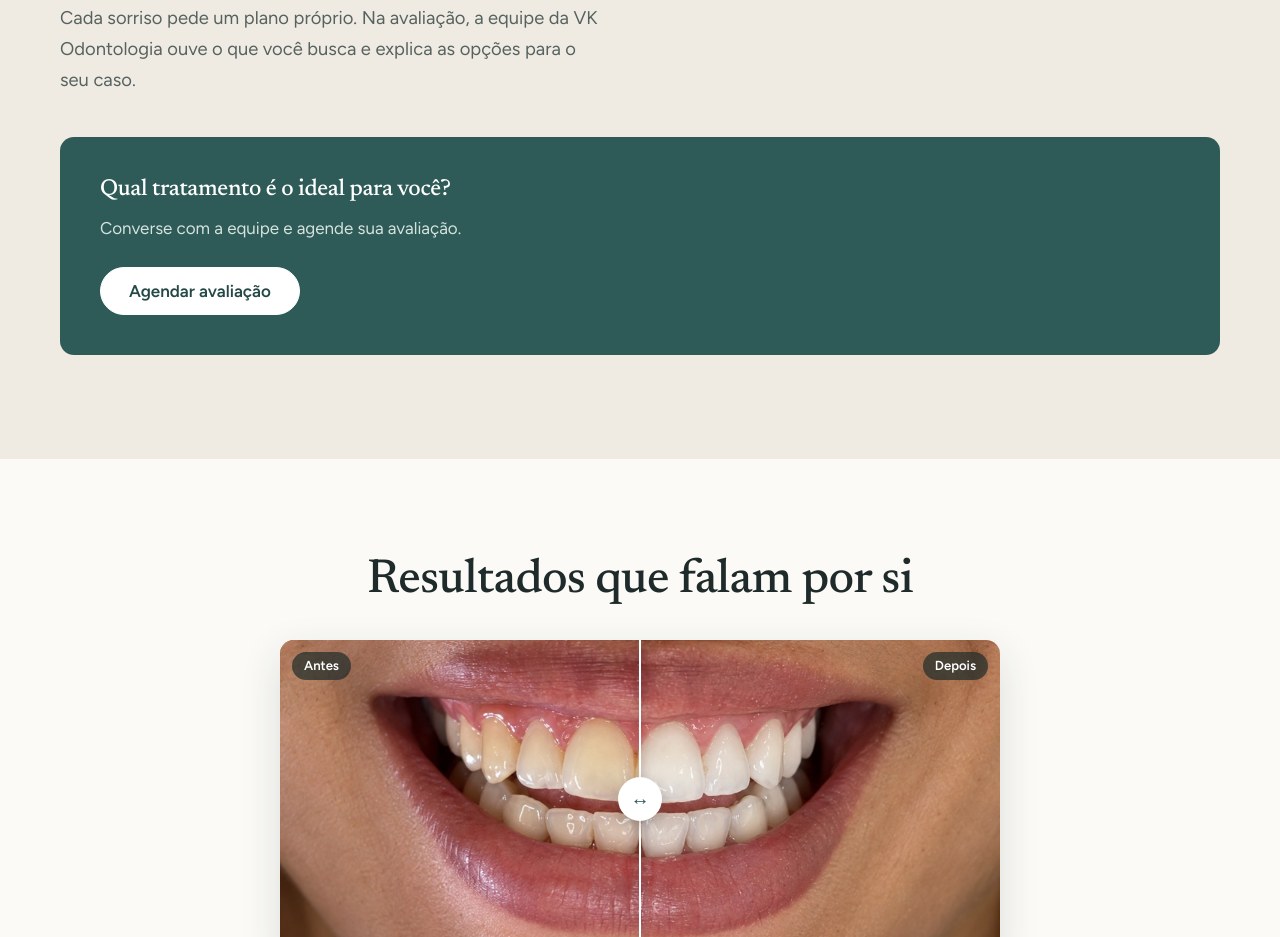
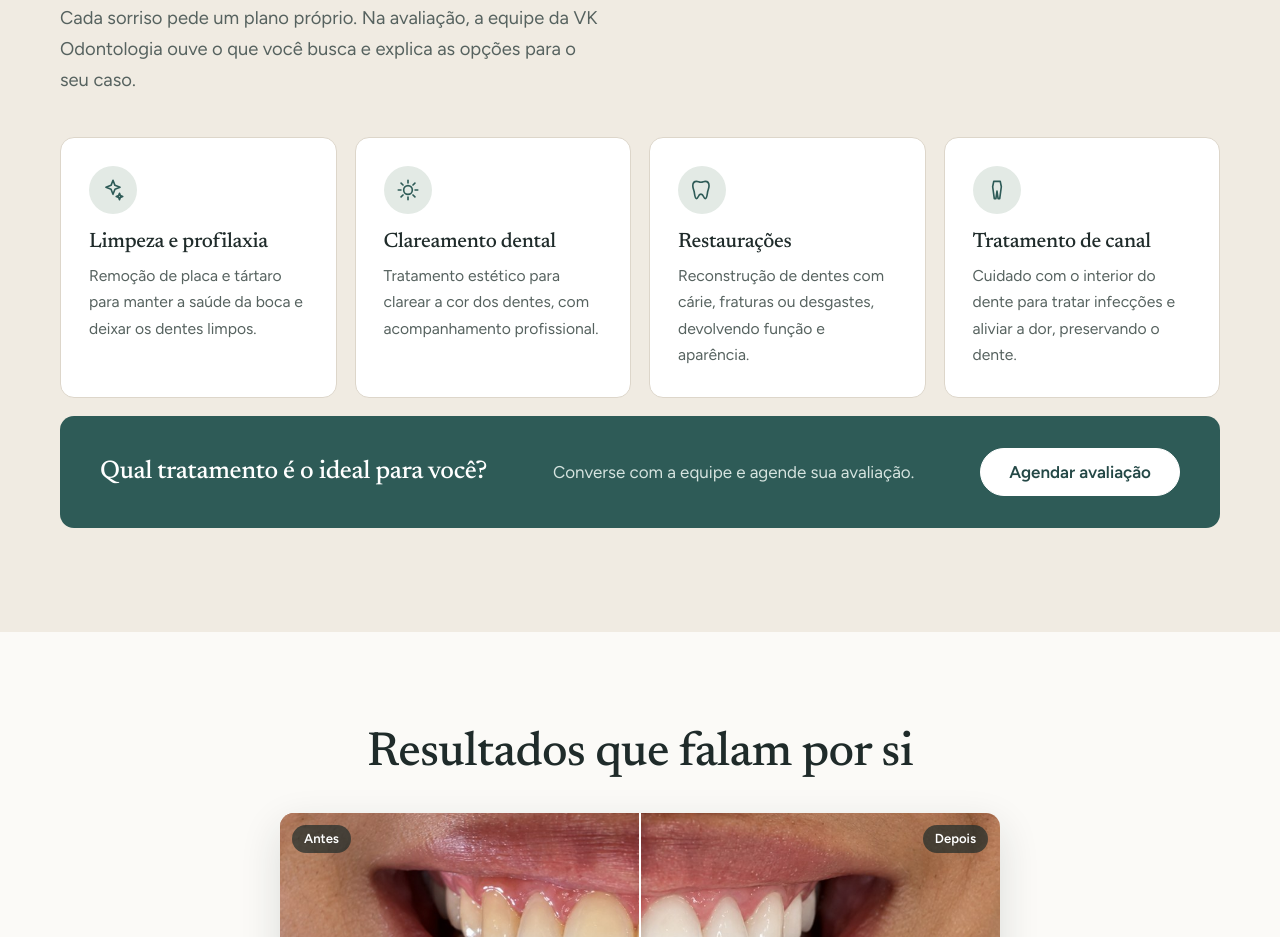
Before and after one commit to Hrdohot/VK-odonto, a website: page index.html in a window 1280 px wide. Shown: the part 2155-3092 px from the top of the page. Drawn offline with Linux system fonts and the light colour scheme.

Commit message:
Add files via upload

```diff
--- a/css/styles.css
+++ b/css/styles.css
@@ -30,8 +30,8 @@ nav ul{display:none;list-style:none;padding:0}nav a{text-decoration:none;padding
 .media img{width:100%;aspect-ratio:4/5;object-fit:cover;object-position:50% 30%;border-radius:var(--r)}
 .alt{background:var(--sand)}
 .prose p,.two-media p{color:var(--mut)}.two-media .big{font:500 clamp(1.4rem,3vw,1.8rem)/1.3 'Newsreader',serif;color:var(--ink);margin:20px 0 16px}
-.cards{display:grid;gap:18px;margin-top:40px;grid-template-columns:repeat(auto-fit,minmax(260px,1fr))}
-.treat{background:#fff;border-radius:var(--r);overflow:hidden}.treat img{width:100%;aspect-ratio:4/3;object-fit:cover}.treat div{padding:22px}.treat p{color:var(--mut);margin-top:6px}
+.cards{display:grid;gap:18px;margin-top:40px;grid-template-columns:repeat(auto-fit,minmax(240px,1fr))}
+.treat{background:#fff;border:1px solid var(--line);border-radius:var(--r);padding:28px}.treat .ico{display:grid;place-items:center;width:48px;height:48px;border-radius:50%;background:var(--sage);margin-bottom:18px}.treat svg{width:26px;height:26px;stroke:var(--acc);fill:none;stroke-width:1.5;stroke-linecap:round;stroke-linejoin:round}.treat h3{font-size:1.3rem}.treat p{color:var(--mut);margin-top:8px;font-size:.98rem}
 .cta-card{background:var(--acc);color:#fff;border-radius:var(--r);padding:40px;display:flex;flex-direction:column;align-items:flex-start;gap:12px}
 .cta-card p{color:#D5E3DF}.cta-card .btn{background:#fff;color:var(--acc2);border-color:#fff;margin-top:12px}
 .dif{position:relative;overflow:hidden}.dif .wrap{position:relative;z-index:1}
@@ -88,3 +88,4 @@ iframe{width:100%;height:220px;border:0;border-radius:var(--r)}
 #resultados .ba{max-width:720px}
 #resultados+.dif{padding-top:64px}
 @media(min-width:1000px){#resultados{padding-top:96px}#resultados+.dif{padding-top:88px}}
+@media(min-width:1000px){.cards{grid-template-columns:repeat(4,1fr)}.cta-card{grid-column:1/-1;flex-direction:row;align-items:center;justify-content:space-between;gap:24px;padding:32px 40px}.cta-card .btn{margin-top:0;flex:none}.cta-card h3{font-size:1.6rem}}
--- a/index.html
+++ b/index.html
@@ -52,8 +52,11 @@
  <h2 class="rv">Soluções para cuidar do seu sorriso</h2>
  <p class="lead">Cada sorriso pede um plano próprio. Na avaliação, a equipe da VK Odontologia ouve o que você busca e explica as opções para o seu caso.</p>
  <div class="cards">
-  <!-- EDITAR: para cada tratamento confirmado, adicione antes do bloco de CTA:
-  <article class="treat"><img src="assets/images/arquivo.jpg" alt="" width="800" height="600" loading="lazy"><div><h3>Nome</h3><p>Descrição curta.</p></div></article> -->
+  <!-- EDITAR: para trocar, adicionar ou remover um tratamento, edite os blocos <article class="treat"> abaixo -->
+  <article class="treat rv"><span class="ico" aria-hidden="true"><svg viewBox="0 0 24 24"><path d="M12 3l1.8 4.7L18.5 9.5l-4.7 1.8L12 16l-1.8-4.7L5.5 9.5l4.7-1.8zM18 15l.8 2.2L21 18l-2.2.8L18 21l-.8-2.2L15 18l2.2-.8z"/></svg></span><h3>Limpeza e profilaxia</h3><p>Remoção de placa e tártaro para manter a saúde da boca e deixar os dentes limpos.</p></article>
+  <article class="treat rv"><span class="ico" aria-hidden="true"><svg viewBox="0 0 24 24"><circle cx="12" cy="12" r="4"/><path d="M12 3v2.5M12 18.5V21M3 12h2.5M18.5 12H21M5.6 5.6l1.8 1.8M16.6 16.6l1.8 1.8M5.6 18.4l1.8-1.8M16.6 7.4l1.8-1.8"/></svg></span><h3>Clareamento dental</h3><p>Tratamento estético para clarear a cor dos dentes, com acompanhamento profissional.</p></article>
+  <article class="treat rv"><span class="ico" aria-hidden="true"><svg viewBox="0 0 24 24"><path d="M7 4c-2 0-3.5 1.6-3.5 4 0 2 .8 3.4 1.2 5.2.5 2.2.6 6.8 2.3 6.8 1.7 0 1.3-4.2 4-4.2s2.3 4.2 4 4.2c1.7 0 1.8-4.6 2.3-6.8.4-1.8 1.2-3.2 1.2-5.2 0-2.4-1.5-4-3.5-4-1.4 0-2.2.8-4 .8S8.4 4 7 4z"/></svg></span><h3>Restaurações</h3><p>Reconstrução de dentes com cárie, fraturas ou desgastes, devolvendo função e aparência.</p></article>
+  <article class="treat rv"><span class="ico" aria-hidden="true"><svg viewBox="0 0 24 24"><path d="M9 4h6l1 5-1.5 11h-1.5L12 13l-1 7H9.5L8 9z"/></svg></span><h3>Tratamento de canal</h3><p>Cuidado com o interior do dente para tratar infecções e aliviar a dor, preservando o dente.</p></article>
   <aside class="cta-card rv"><h3>Qual tratamento é o ideal para você?</h3><p>Converse com a equipe e agende sua avaliação.</p><a class="btn" href="https://wa.me/5551997945678?text=Ol%C3%A1!%20Gostaria%20de%20agendar%20uma%20avalia%C3%A7%C3%A3o%20na%20VK%20Odontologia." target="_blank" rel="noopener">Agendar avaliação</a></aside>
  </div>
 </div></section>
```
